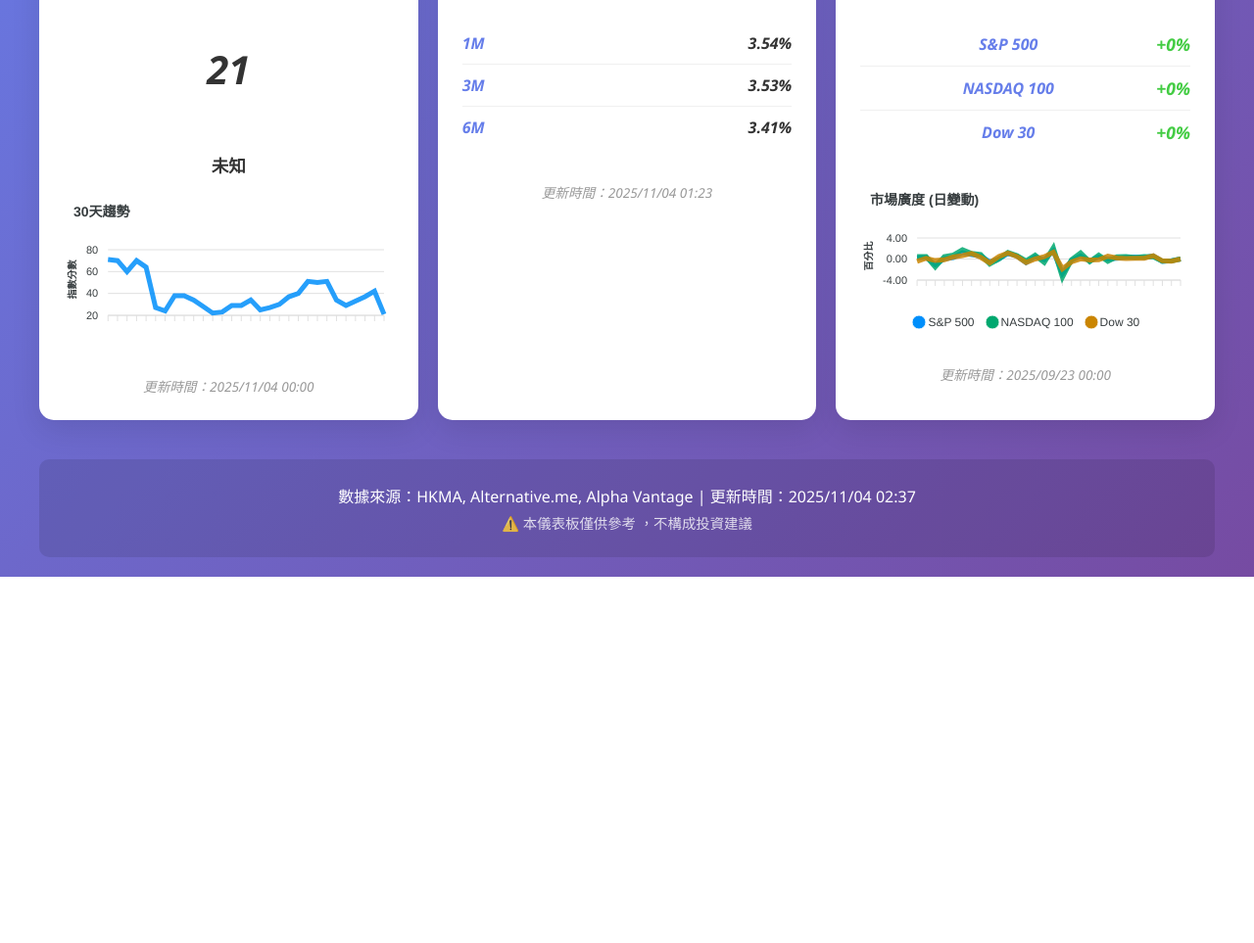
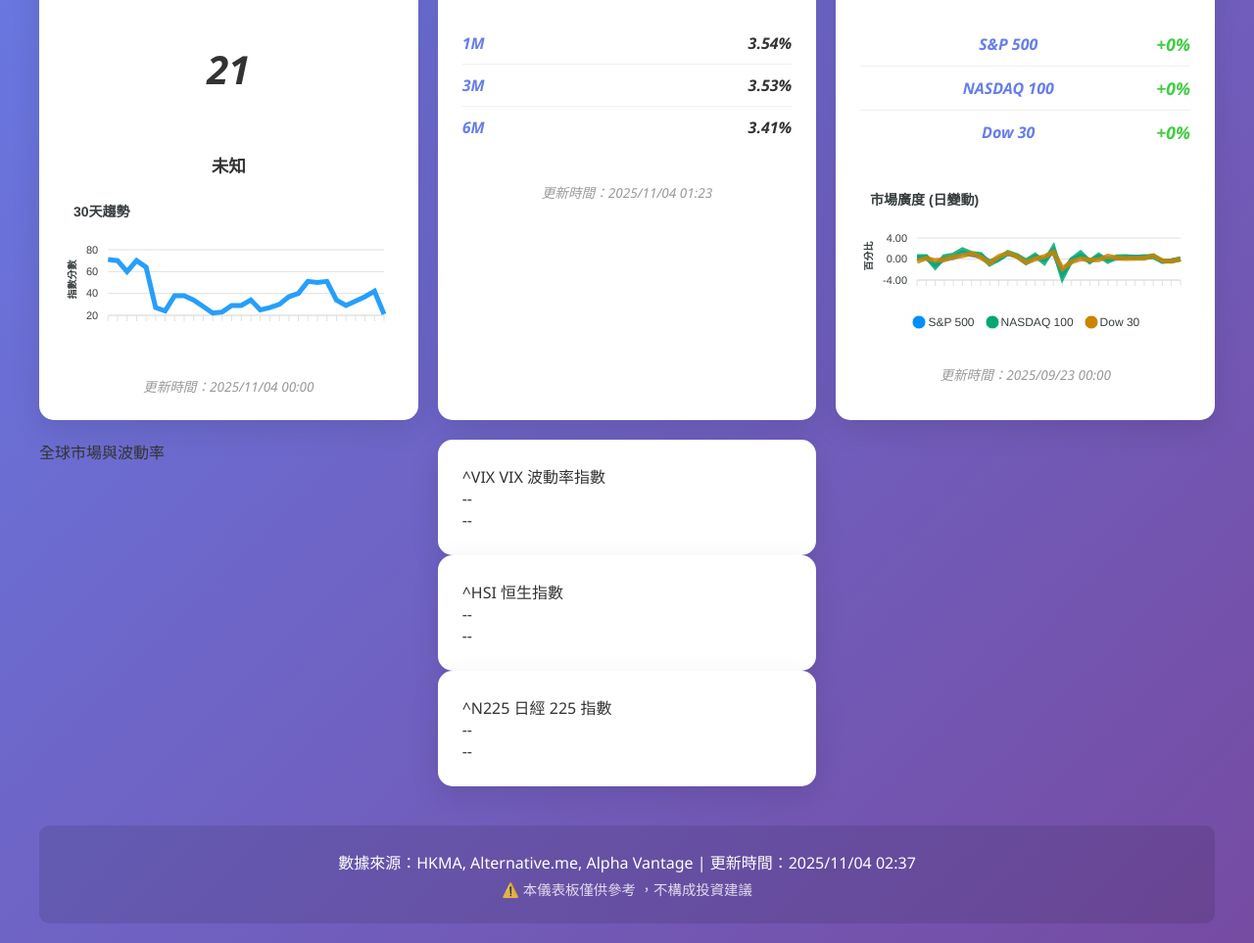
Before and after one commit to christyppn/investment-dashboard1, a plain HTML site: page index.html in a window 1280 px wide. Shown: the part 393-1356 px from the top of the page at 98% size. Before the commit the page ends 982 px from the top, so only its background shows below. Drawn offline with nearby package versions, Linux system fonts and the light colour scheme.

Commit message:
Update index.html

```diff
--- a/index.html
+++ b/index.html
@@ -44,6 +44,48 @@
                 <div id="marketBreadthChart"></div>
                 <p class="timestamp" id="marketBreadthTimestamp"></p>
             </div>
+<!-- Global Indices and Volatility Section -->
+<div class="section-title">全球市場與波動率</div>
+<div class="card-container">
+    <!-- VIX Volatility Index Card -->
+    <div class="card market-card" id="vix-card">
+        <div class="card-header">
+            <span class="symbol">^VIX</span>
+            <span class="name">VIX 波動率指數</span>
+        </div>
+        <div class="card-body">
+            <div class="current-value" id="vix-value">--</div>
+            <div class="change-percent" id="vix-change">--</div>
+        </div>
+        <div class="card-chart" id="vix-chart"></div>
+    </div>
+
+    <!-- Hang Seng Index (HSI) Card -->
+    <div class="card market-card" id="hsi-card">
+        <div class="card-header">
+            <span class="symbol">^HSI</span>
+            <span class="name">恒生指數</span>
+        </div>
+        <div class="card-body">
+            <div class="current-value" id="hsi-value">--</div>
+            <div class="change-percent" id="hsi-change">--</div>
+        </div>
+        <div class="card-chart" id="hsi-chart"></div>
+    </div>
+
+    <!-- Nikkei 225 (N225) Card -->
+    <div class="card market-card" id="n225-card">
+        <div class="card-header">
+            <span class="symbol">^N225</span>
+            <span class="name">日經 225 指數</span>
+        </div>
+        <div class="card-body">
+            <div class="current-value" id="n225-value">--</div>
+            <div class="change-percent" id="n225-change">--</div>
+        </div>
+        <div class="card-chart" id="n225-chart"></div>
+    </div>
+</div>
 
             <!-- 資金流向卡片已移除 -->
         </div>
```
